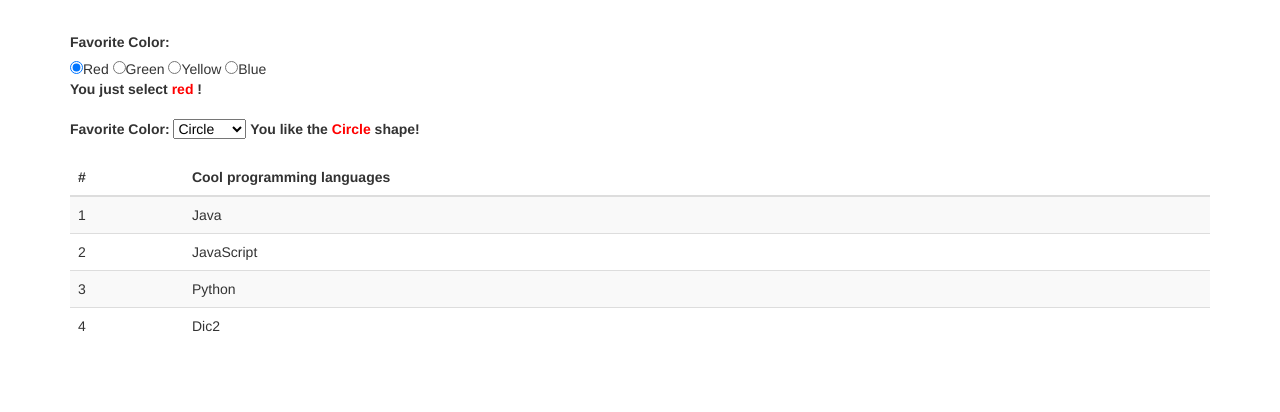
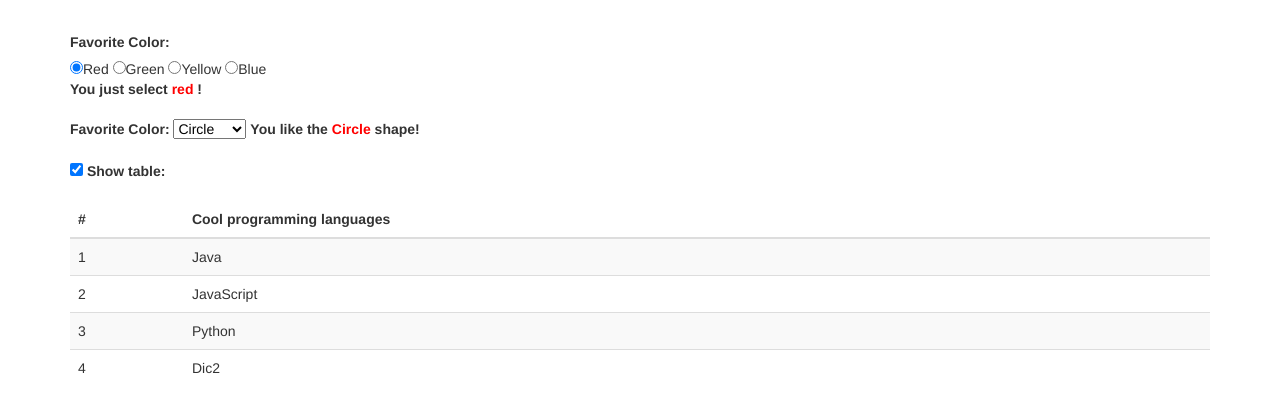
Before and after one commit to caio-ps/first-steps-angularjs, a plain HTML site: page index.html in a window 1280 px wide. Shown: the part 132-544 px from the top of the page. Drawn offline with Linux system fonts and the light colour scheme.

Commit message:
show or hide elements

```diff
--- a/index.html
+++ b/index.html
@@ -55,8 +55,12 @@
 						</span> shape!
 					</label>
 				</div>
+				<div class="form-group">
+					<input type="checkbox" id="showTable" ng-model="showTable" />
+ 					<label for="showTable">Show table:</label>
+				</div>
    			</form>
-   			<table class="table table-striped">
+   			<table class="table table-striped" ng-show="showTable">
 	   			<thead>
 	   				<tr>
 	   					<th>#</th>
--- a/js/root.js
+++ b/js/root.js
@@ -36,4 +36,7 @@ angular.module("root", [])
 			{id: 4, name: "Dic2"}
 		];
 
+		/*As I'm a nice person, I'm going to let user to choose if he or she wants to see the table*/
+		$scope.showTable = true;
+
 	}]);
```
Lines whose indentation alone changed are shown as unchanged.
